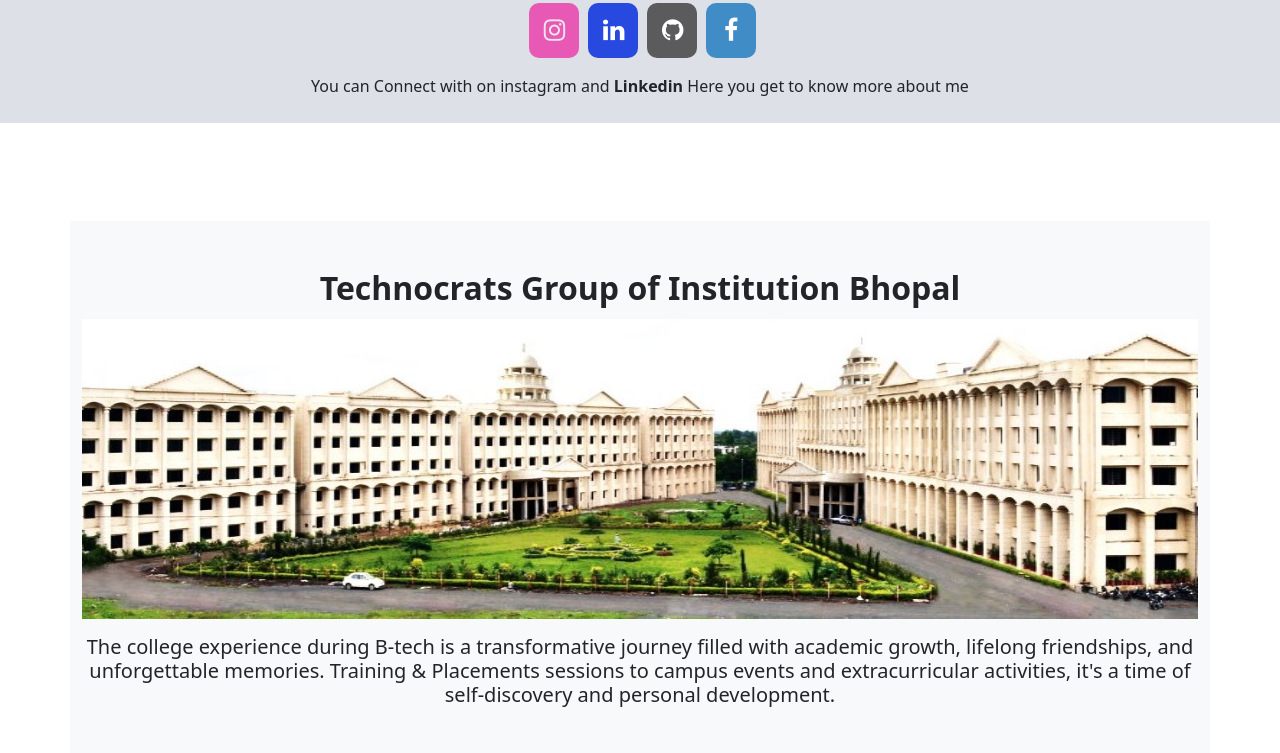
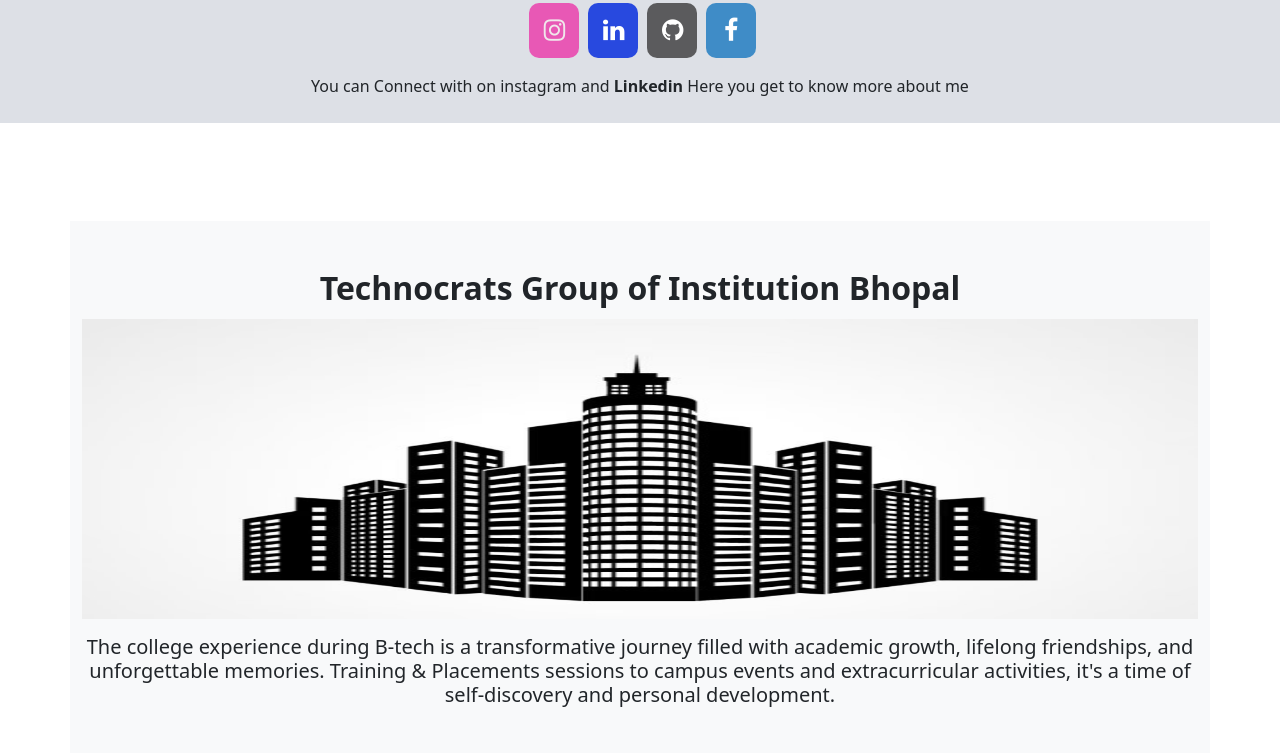
Before and after one commit to vishal780384/My_portfolio, a plain HTML site: page index.html in a window 1280 px wide. Shown: the part 485-1238 px from the top of the page. Drawn offline with nearby package versions, Linux system fonts and the light colour scheme.

Commit message:
index.html

```diff
--- a/index.html
+++ b/index.html
@@ -75,7 +75,7 @@
       </div>
       <div class="row justify-content-center fs-3 text-center">
         <div>
-          <img src="img/college_img.jpg" alt="college_img" width="100%" height="300px"/>
+          <img src="college_img(svg2).jpg" alt="college_img" width="100%" height="300px"/>
           <h5 class=" mt-3 mb-3 ">The college experience during B-tech is a transformative journey filled with academic growth,
           lifelong friendships, and unforgettable memories. Training & Placements sessions to campus events and extracurricular
           activities, it's a time of self-discovery and personal development. </h5>
```
